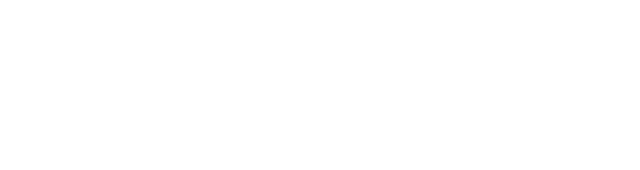
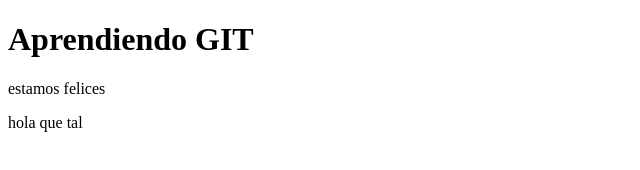
Before and after one commit to JuanGuiricich/git-101, a plain HTML site: page index.html in a window 1280 px wide. Shown: the whole page, without its empty margins (0-640 px from the left). Drawn offline with Linux system fonts and the light colour scheme.

Commit message:
agregue h1 y p

```diff
--- a/index.html
+++ b/index.html
@@ -6,6 +6,8 @@
   <title>Document</title>
 </head>
 <body>
-
+  <h1>Aprendiendo GIT</h1>
+  <p>estamos felices</p>
+  <p>hola que tal</p>
 </body>
 </html>
```
